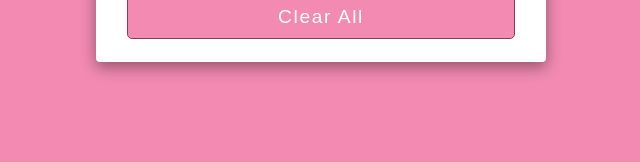
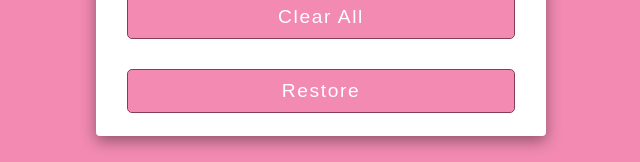
Before and after one commit to stanli2001/react-usestate-project-birthday-reminder, a React (Create React App) app: page / in a window 1280 px wide. Shown: the part 671-833 px from the top of the page, without its empty margins (319-959 px from the left). Built offline with nearby package versions, Linux system fonts and the light colour scheme.

Commit message:
add restore button

```diff
--- a/src/App.js
+++ b/src/App.js
@@ -4,6 +4,9 @@ import BirthdayList from "./BirthdayList";
 
 function App() {
   const [people, setPeople] = React.useState(data);
+  const refreshPage = () => {
+    window.location.reload();
+  };
   return (
     <main>
       <section className="container">
@@ -16,6 +19,7 @@ function App() {
         >
           Clear All
         </button>
+        <button onClick={refreshPage}>Restore</button>
       </section>
     </main>
   );
```
